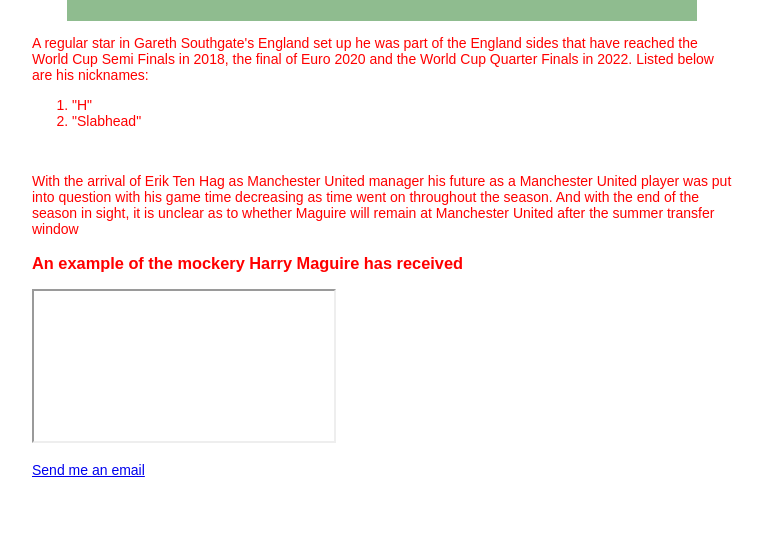
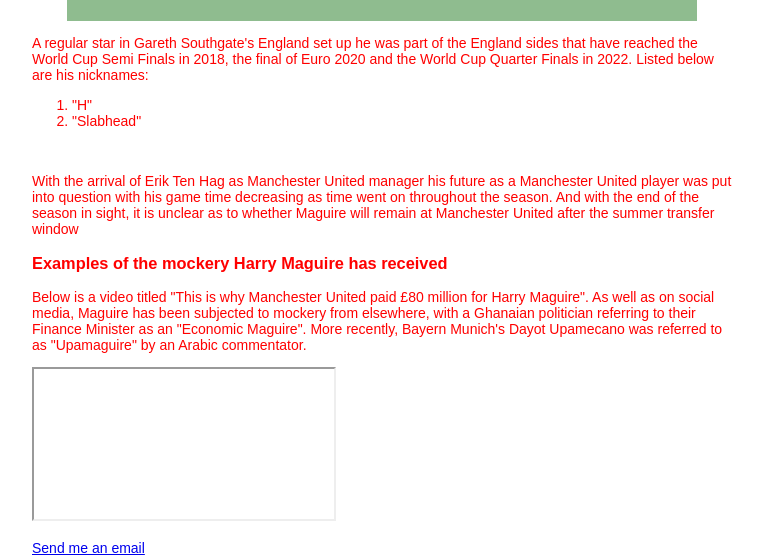
Before and after one commit to LouDawg1998/Harry-Maguire, a plain HTML site: page index.html in a window 1280 px wide. Shown: the part 381-937 px from the top of the page, without its empty margins (258-1021 px from the left). Before the commit the page ends 859 px from the top, so only its background shows below. Drawn offline with Linux system fonts and the light colour scheme.

Commit message:
Update index.html

```diff
--- a/index.html
+++ b/index.html
@@ -41,7 +41,8 @@
 
 <p class="important">With the arrival of Erik Ten Hag as Manchester United manager his future as a Manchester United player was put into question with his game time decreasing as time went on throughout the season. And with the end of the season in sight, it is unclear as to whether Maguire will remain at Manchester United after the summer transfer window</p>
 <div class="important">
-<h3 class="important">An example of the mockery Harry Maguire has received</h3>
+<h3 class="important">Examples of the mockery Harry Maguire has received</h3>
+    <p>Below is a video titled "This is why Manchester United paid £80 million for Harry Maguire". As well as on social media, Maguire has been subjected to mockery from elsewhere, with a Ghanaian politician referring to their Finance Minister as an "Economic Maguire". More recently, Bayern Munich's Dayot Upamecano was referred to as "Upamaguire" by an Arabic commentator.</p>
 <iframe><a href="https://youtu.be/epzOo6WxPJw" target="_blank"></a></iframe>
 </div>
 <br>
```
